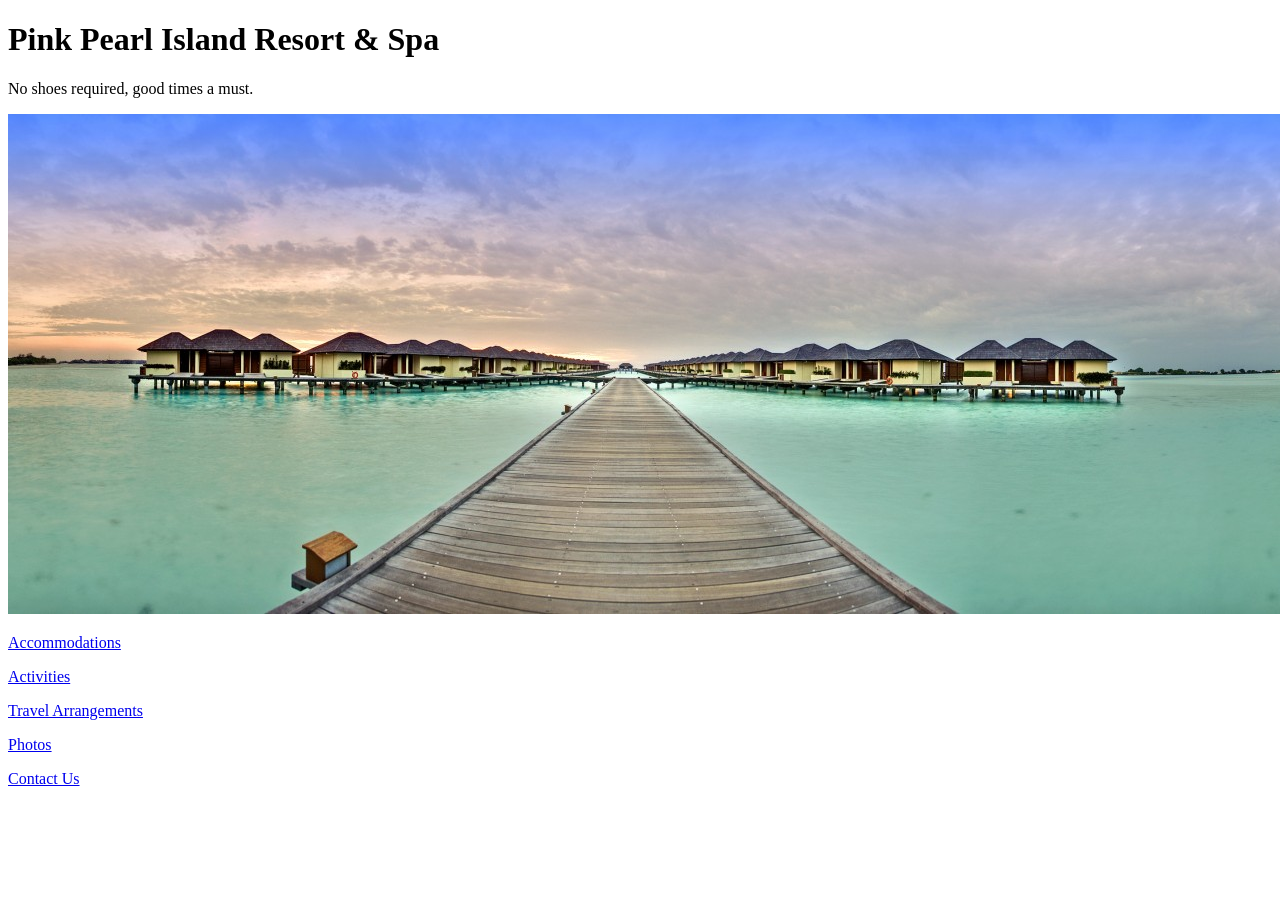
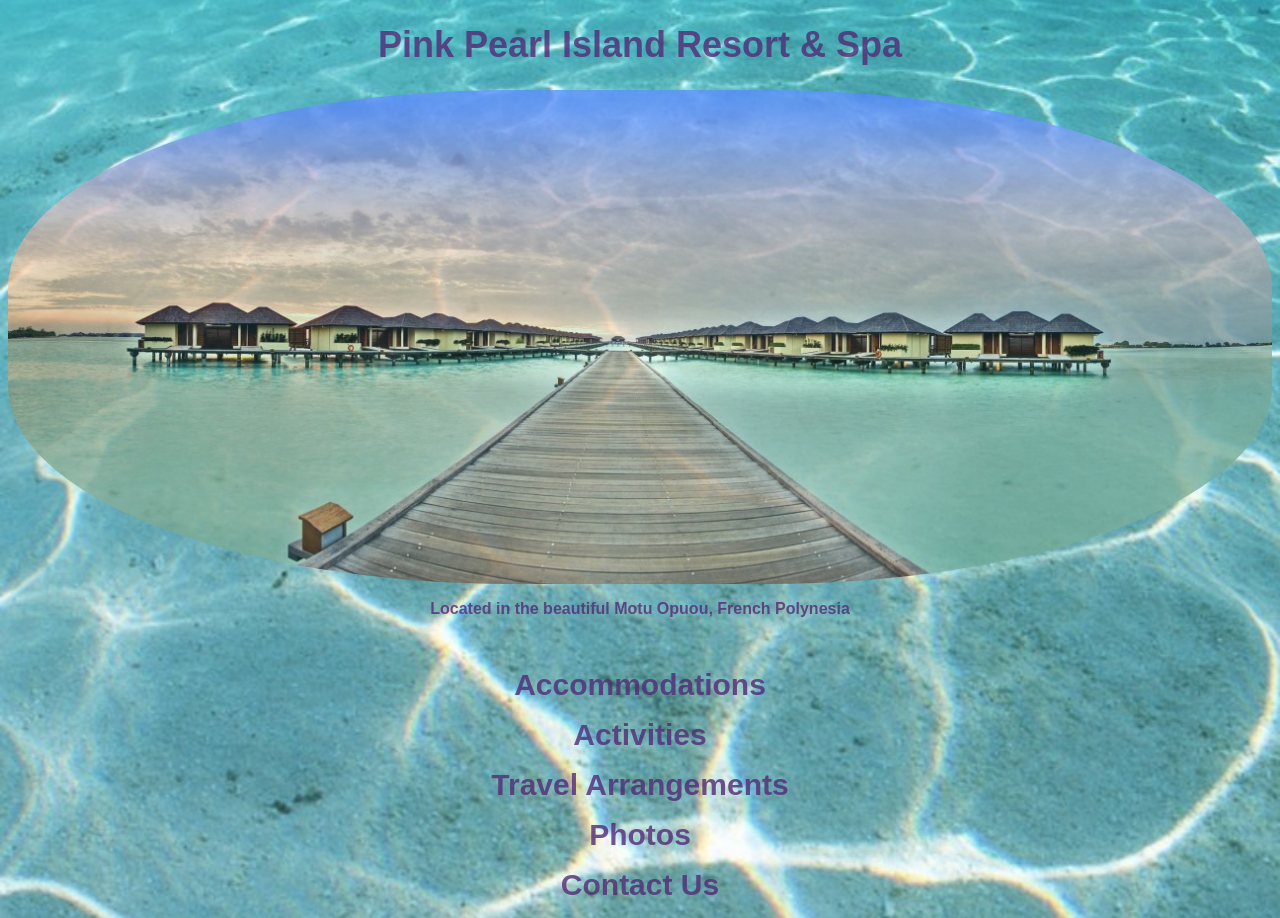
Before and after one commit to callmedw/resort-website, a plain HTML site: page index.html in a window 1280 px wide. Before the commit the page ends 804 px from the top, so only its background shows below. Drawn offline with Linux system fonts and the light colour scheme.

Commit message:
add index photo, add CSS stylesheet, add font styling, add background image and html framework to all links

```diff
--- a/css/styles.css
+++ b/css/styles.css
@@ -1,40 +1,35 @@
-/*.image {
-  position: relative;
-  width: 100%;
-}*/
-
-/*h1, p {
-  position: absolute;
-  top: 200px;
-  left: 0;
+body {
+    background-image: url(../img/sea.jpg);
+    background-repeat: no-repeat;
+    background-position: center;
+    background-size: 200%;
+    opacity: .8;
+    font-family: fantasy;
+}
+img {
+  border-radius: 40%;
+  display: block;
+  margin: auto;
   width: 100%;
 }
-
-span {
-  color: white;
-  font: bold 24px/45px Helvetica, Sans-Serif;
-  letter-spacing: -1px;
-  background: rgb(0, 0, 0); /* fallback color */
-  /*background: rgba(0, 0, 0, 0.7);
-  padding: 10px;
-}*/*/
-/*p span {
-  color: white;
-  font: bold 24px/45px Helvetica, Sans-Serif;
-  letter-spacing: -1px;
-  background: rgb(0, 0, 0); /* fallback color */
-  /*background: rgba(0, 0, 0, 0.7);
-  padding: 10px;
-}*/*/
-img {
-  position: relative;
-  left: 100mm;
-  top: 100mm;
-  z-index: -1;
+h1 {
+  text-align: center;
+  color: #522b77;
+  font-size: 36px;
+  font-weight: bolder;
 }
 p {
-  position: relative;
-  left: 100mm;
-  top: 100mm;
-  z-index: 1;
+  text-align: center;
+  color: #522b77;
+  font-weight: bolder;
 }
+a:link {
+  text-decoration: none;
+  text-align: center;
+  color: #522b77;
+  font-size: 30px;
+  font-weight: bolder;
+}
+a:visited {
+  color: #3a414f;
+}
--- a/index.html
+++ b/index.html
@@ -2,14 +2,16 @@
 <html>
   <head>
     <meta charset="utf-8">
+    <link href="css/styles.css" rel="stylesheet" type="text/css">
     <title>Pink Pearl Island Resort</title>
   </head>
   <body>
     <div class="image">
       <h1>Pink Pearl Island Resort & Spa</h1>
-      <p>No shoes required, good times a must.</p>
       <img src="img/resort.jpg" alt="A photo of Pink Pearl Island Resort">
+      <p>Located in the beautiful Motu Opuou, French Polynesia</p>
     </div>
+    <br>
     <p><a href="accommodations.html">Accommodations</a></p>
     <p><a href="activities.html">Activities</a></p>
     <p><a href="travel-arrangements.html">Travel Arrangements</a></p>
```
Also changed, not shown: accommodations.html (+11 -0 lines), activities.html (+11 -0 lines), contactinfo.html (+11 -0 lines), pictures.html (+11 -0 lines), travel-arrangements.html (+11 -0 lines), img/boat.jpg (added), img/dinner.JPG (added), img/footmassage.jpg (added), img/massage.jpeg (added), img/outsideroom.jpg (added), img/roomview.jpg (added), img/runway.jpg (added), img/swimwithturtles.jpg (added).
